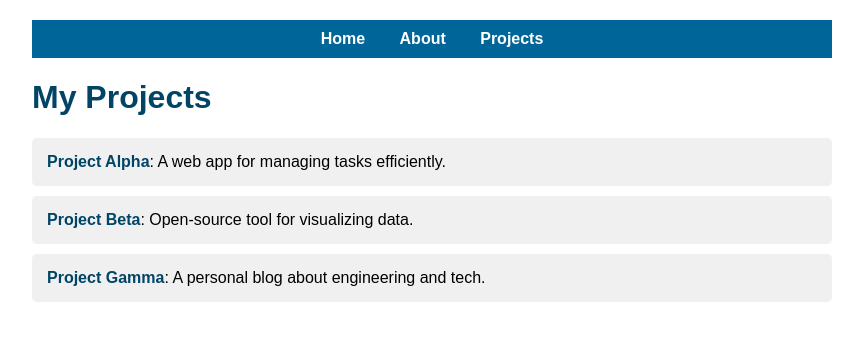
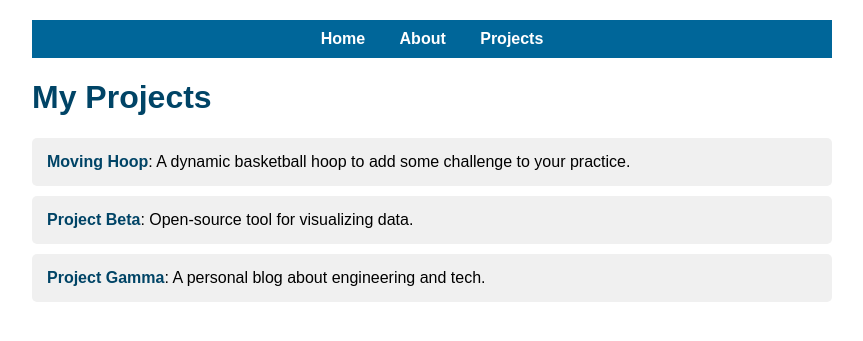
Before and after one commit to ctgergley/ctgergley.github.io, a plain HTML site: page projects.html in a window 1280 px wide. Shown: the whole page, without its empty margins (208-1071 px from the left). Drawn offline with Linux system fonts and the light colour scheme.

Commit message:
Update projects.html

```diff
--- a/projects.html
+++ b/projects.html
@@ -53,7 +53,7 @@
   <h1>My Projects</h1>
 
   <ul>
-    <li><strong>Project Alpha</strong>: A web app for managing tasks efficiently.</li>
+    <li><strong>Moving Hoop</strong>: A dynamic basketball hoop to add some challenge to your practice.</li>
     <li><strong>Project Beta</strong>: Open-source tool for visualizing data.</li>
     <li><strong>Project Gamma</strong>: A personal blog about engineering and tech.</li>
   </ul>
```
